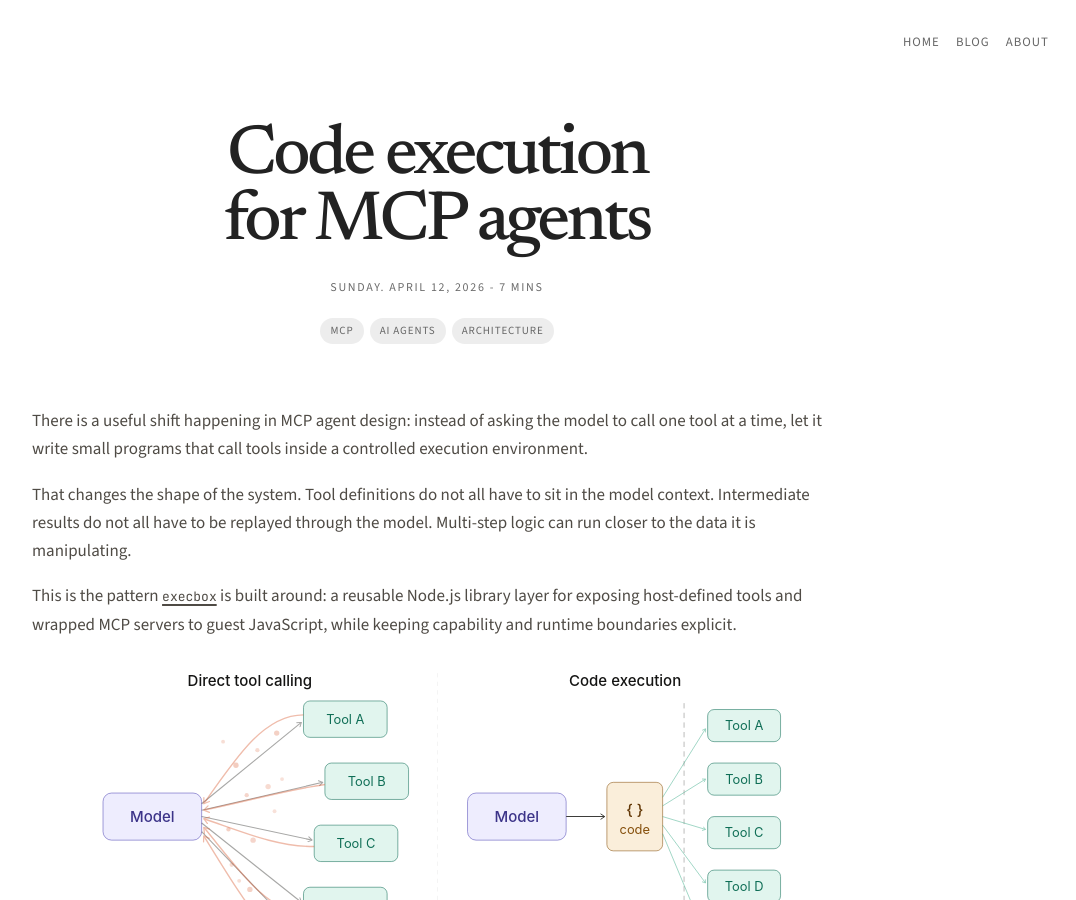
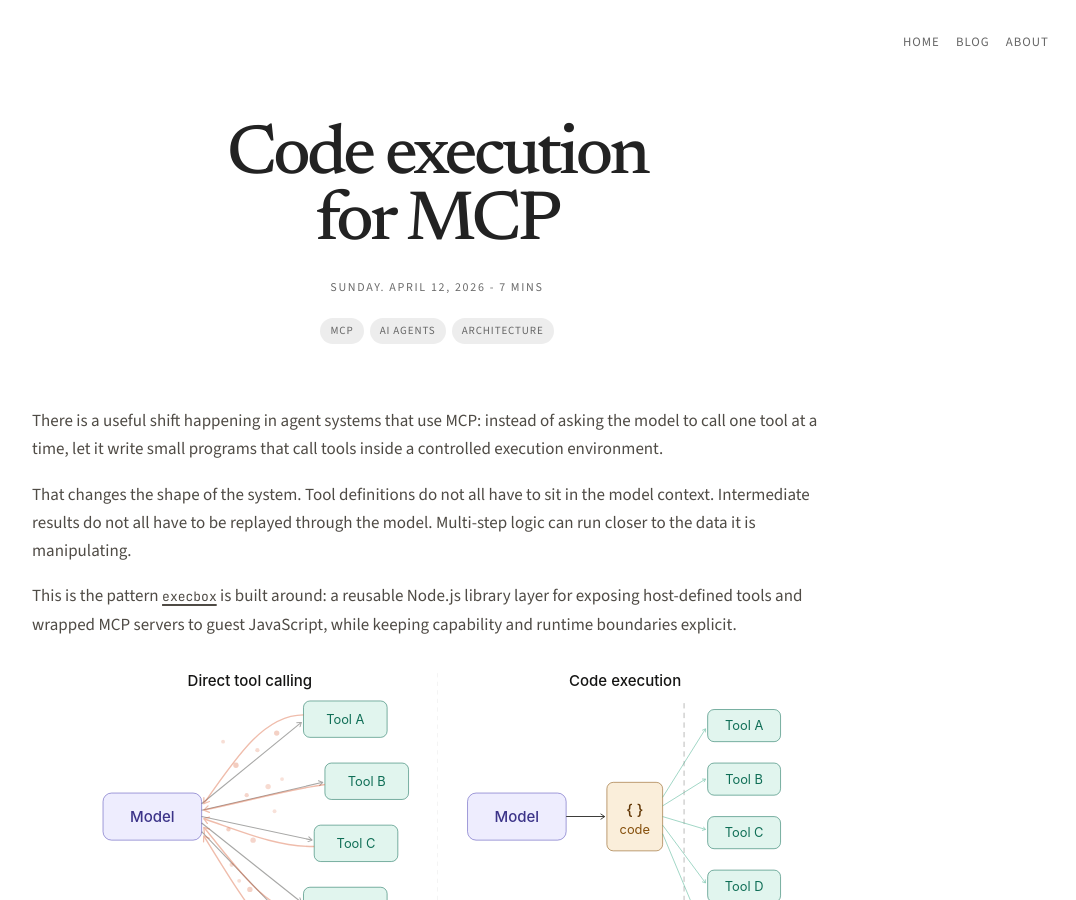
Before and after one commit to aallam/aallam.github.io, a Jekyll site: the page built from _posts/2026-04-12-code-execution-for-mcp.md, in a window 1280 px wide and 900 px high. Shown: the whole window, without its empty margins (203-1279 px from the left). Built offline with Jekyll 4.4.1, drawn with Linux system fonts in a browser that asks for light colours.

Commit message:
update codexec post wording

```diff
--- a/_posts/2026-04-12-code-execution-for-mcp.md
+++ b/_posts/2026-04-12-code-execution-for-mcp.md
@@ -1,8 +1,8 @@
 ---
-title: "Code execution for MCP agents"
+title: "Code execution for MCP"
 layout: post
 date: 2026-04-12 12:10
-description: "Why code execution helps MCP agents scale beyond direct tool loops, and how execbox keeps capability and runtime boundaries explicit."
+description: "Why code execution helps AI agents using MCP scale beyond direct tool loops, and how execbox keeps capability and runtime boundaries explicit."
 mermaid: true
 tag:
 - MCP
@@ -12,7 +12,7 @@ blog: true
 jemoji:
 ---
 
-There is a useful shift happening in MCP agent design: instead of asking the model to call one tool at a time, let it write small programs that call tools inside a controlled execution environment.
+There is a useful shift happening in agent systems that use MCP: instead of asking the model to call one tool at a time, let it write small programs that call tools inside a controlled execution environment.
 
 That changes the shape of the system. Tool definitions do not all have to sit in the model context. Intermediate results do not all have to be replayed through the model. Multi-step logic can run closer to the data it is manipulating.
 
```
